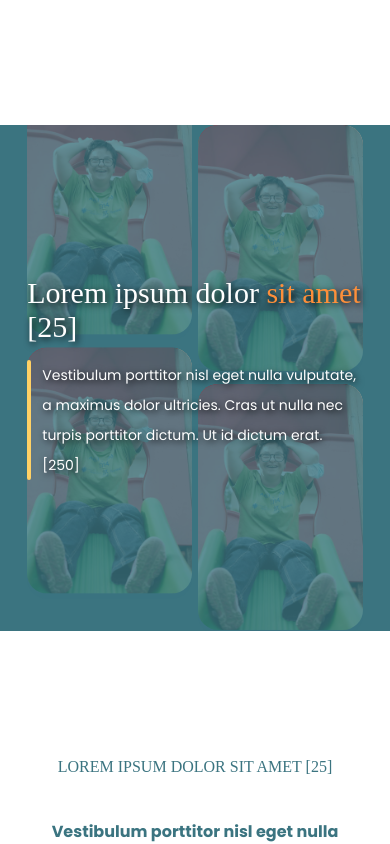
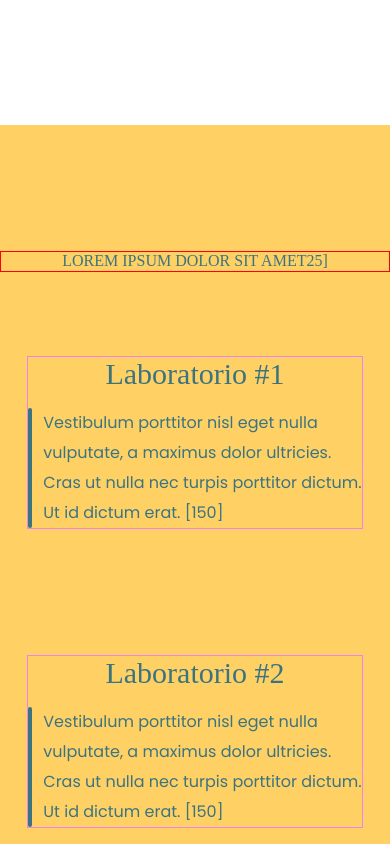
Before and after one commit to vitodigrigoli/nextjs-md-blog-with-transition, a Next.js app: page / in a window 390 px wide. Shown: the part 3920-4764 px from the top of the page. Built offline with nearby package versions, Linux system fonts and the light colour scheme; a web font is replaced by a local one.

Commit message:
delete package-lock

```diff
--- a/components/Focuses.js
+++ b/components/Focuses.js
@@ -0,0 +1,18 @@
+export default function Focuses({title, focuses}){
+	return(
+		<section className={`focuses`}>
+			<h2>{title}</h2>
+			<div className="container">
+				{
+					focuses.map( (focus, key) => {
+						return(
+							<div key={key} className="focus">
+								<h3 className={`text-fade`}>{focus.title}</h3>
+								<p className="dash dash--blue">{focus.text}</p>
+							</div>
+							)
+				})}
+			</div>
+		</section>
+	)
+}
--- a/components/Footer.js
+++ b/components/Footer.js
@@ -19,8 +19,6 @@ export default function Footer(){
 					<p>Via Maria S.S. Cacciapensieri, 75</p>
 					<p>Cammarata (AG)</p>
 				</div>
-
-
 
 				<div className="footer__info">
 					<h3>Sostienici</h3>
--- a/pages/index.js
+++ b/pages/index.js
@@ -1,11 +1,10 @@
 import VideoBG from '../components/VideoBG'
 import Banner from '../components/Banner'
 import VerticalSlider from "../components/VerticalSlider";
-import HorizontalSlider from "../components/HorizontalSlider";
 import Posts from "../components/Posts";
 import img from "../public/referal.jpg";
-import {Head} from "next/document";
 import Footer from "../components/Footer";
+import Focuses from "../components/Focuses";
 
 
 const bannerText = {
@@ -46,10 +45,9 @@ const posts = [
 	},
 ];
 
-const horizontalSliderText = {
+const focuses = {
 	title: 'Lorem ipsum dolor sit amet25]',
-  text: 'Vestibulum porttitor nisl eget nulla vulputate, a maximus dolor ultricies. Cras ut nulla nec turpis porttitor dictum. Ut id dictum erat. [150]',
-  slides: [
+	list: [
 		{
 			title: "Laboratorio #1",
 			text: "Vestibulum porttitor nisl eget nulla vulputate, a maximus dolor ultricies. Cras ut nulla nec turpis porttitor dictum. Ut id dictum erat. [150]"
@@ -76,7 +74,7 @@ export default function Index() {
 			<Banner title={bannerText.title} text={bannerText.text} withButton />
 			<VerticalSlider title={verticalSliderText.title} text={verticalSliderText.text} withButton />
 			<Posts posts={posts}/>
-      {/*<HorizontalSlider title={horizontalSliderText.title}  slides={horizontalSliderText.slides}/>*/}
+			<Focuses title={focuses.title}  focuses={focuses.list}/>
 			<VerticalSlider title={verticalSliderText.title} text={verticalSliderText.text} withButton />
 			<Banner title={bannerText.title} text={bannerText.text} withButton />
 			<Footer/>
--- a/styles/globals.css
+++ b/styles/globals.css
@@ -26,7 +26,9 @@ body {
 
 h1, h2, h3, h4, h5, h6{font-family: 'Galindo', cursive; margin-block-end: 0.5em; font-weight: 400;}
 p{margin-block-start: 1em; line-height: 30px;}
-a{text-decoration: none; color: var(--black)}
+a{text-decoration: none; color: var(--black);}
+
+
 img{width: 100%; height: auto;}
 hr{display: block; width: 80%; position: relative; margin: 30px auto; height: 2px; background-color: var(--black); opacity: 0.3; }
 
@@ -42,6 +44,12 @@ hr{display: block; width: 80%; position: relative; margin: 30px auto; height: 2p
 .dash::before{content: ''; position: absolute; top: 0; left: -15px; width: 4px; height: 100%; border-radius: 4px;}
 .dash--blue::before{background-color: var(--blue)}
 .dash--yellow::before{background-color: var(--yellow)}
+
+.text-fade{animation: fade 1s ease-out; overflow: hidden; }
+@keyframes fade {
+  from{transform: translateY(100px); opacity: 0}
+  to{transform: translateY(0); opacity: 1}
+}
 
 
 @media screen and (max-width: 426px){
@@ -222,13 +230,13 @@ hr{display: block; width: 80%; position: relative; margin: 30px auto; height: 2p
 .v-slider__images{width: 60%; height: 70vh; position: absolute; top: 0; right: 0; display: flex; justify-content: space-between }
 .v-slider__images .col{width: 49%;}
 .v-slider__images #col-up{transform: translateY(30%)}
-.v-slider__images #col-down{transform: translateY(-80%)}
+.v-slider__images #col-down{transform: translateY(-30%)}
 
 .v-slider__images__img{width: 100%; position: relative; margin-bottom: 5%; }
 .v-slider__images__img::before{content: ''; width: 100%; height: 100%; background-color: rgba(59, 116, 128, 0.8); position: absolute; top:0; left: 0; z-index: 1; border-radius: 20px;}
 .v-slider__images__img img{border-radius: 20px; }
 
-@media (max-width: 769px) {
+@media (max-width: 1024px) {
   .v-slider{height: 60vh}
   .v-slider__text{width: 100%; }
   .v-slider__images{width: 100%;}
@@ -257,21 +265,22 @@ hr{display: block; width: 80%; position: relative; margin: 30px auto; height: 2p
   .post__text{ margin-top: 5vh}
 }
 
-/* Horizontal Slider
+/* Focuses
 ------------------------------------------------------------------------- */
-.h-slider{ background-color: var(--yellow); padding: 10vh;   }
+.focuses{ background-color: var(--yellow); padding-top: 15vh; color: var(--blue); }
+.focuses .container{display: flex; flex-wrap: wrap; justify-content: space-between}
+.focus{width: 45%; border:1px solid violet; margin-bottom: 15vh}
 
-.h-slider h2{font-size: 16px; text-transform: uppercase; margin-bottom: 5vh; color: var(--blue); width: 100%; text-align: center;}
-.h-slider h3{ font-size: clamp(30px, 2.8vw, 50px); text-align: center;}
+.focuses h2{font-size: 16px; text-transform: uppercase; margin-bottom: 10vh; border: 1px solid red; text-align: center;}
+.focus h3{ font-size: clamp(30px, 2.8vw, 50px); text-align: center; ;}
 
-.h-slider .wrapper{position: relative; width: 100%; display: flex }
-.h-slider .wrapper section{border: 1px solid blue;min-width: 100%; height: 100vh; display: flex; align-items: center;}
-.h-slider .wrapper section .content{border: 1px solid green;max-width: 800px;}
-
+@media (max-width: 500px) {
+  .focus{width: 100%;}
+}
 
 /* Footer
 ------------------------------------------------------------------------- */
-.footer{background-color: var(--blue); padding-top: 10vh; padding-bottom: 1vh; color: white;}
+.footer{background-color: var(--blue); padding-top: 10vh; padding-bottom: 1em; color: white;}
 .footer .container{display: flex; justify-content: space-between; flex-wrap: wrap}
 .footer a {color: white}
 .footer p{margin-block-start: 1em; line-height: 1.5}
@@ -281,7 +290,7 @@ hr{display: block; width: 80%; position: relative; margin: 30px auto; height: 2p
 .footer__info h3{text-transform: uppercase;}
 .footer__info .social-icon{font-size: 25px; margin-right: 30px}
 .footer__info .social-icon:last-child{ margin-right: 0}
-.subfooter{border-top: 3px solid white; letter-spacing: 2px; font-weight: 200; border-radius: 10px;  }
+.subfooter{border-top: 3px solid white; letter-spacing: 2px; font-weight: 200; margin-top: 5vh;}
 .subfooter a {font-weight: 400}
 .subfooter__policy a {font-weight: 200}
 
```
Also changed, not shown: 1 other file (tests, documents, lock files or other folders). Lines whose indentation alone changed are shown as unchanged.
